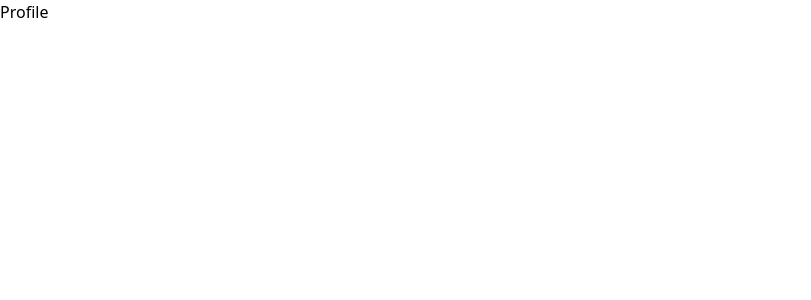
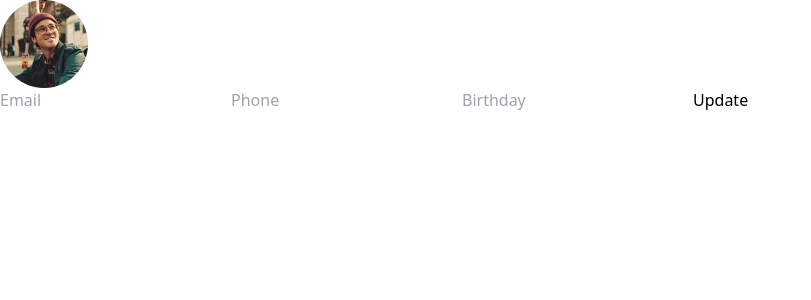
Before and after one commit to dilanEspindola/workshop3, a React (Create React App) app: page /profile in a window 1280 px wide. Shown: the top 300 px of the page, without its empty margins (0-811 px from the left). Built offline with nearby package versions, Linux system fonts and the light colour scheme.

Commit message:
form con formik y yup

```diff
--- a/src/components/Profile/Profile.jsx
+++ b/src/components/Profile/Profile.jsx
@@ -1,9 +1,50 @@
-import React from 'react'
+import React from "react";
+import { Formik, Form, Field, ErrorMessage } from "formik";
+import * as Yup from "yup";
+
+const ProfileSchema = Yup.object().shape({
+  email: Yup.string()
+    .email("Invalid email address")
+    .required("The email is required"),
+  phone: Yup.number()
+    .required("The phone is required")
+    .max(10, "The phone must be 10 digits"),
+  birthday: Yup.date().required("The birthday is required"),
+});
 
 const Profile = () => {
   return (
-    <div>Profile</div>
-  )
-}
+    <Formik
+      initialValues={{
+        email: "",
+        phone: "",
+        birthday: "",
+      }}
+      validationSchema={ProfileSchema}
+      onSubmit={(values, { setSubmitting }) => {
+        console.log(values);
+      }}
+    >
+      {({ isValid }) => (
+        <Form>
+          <img src="./assets/images/profile.png" alt="Profile" />
 
-export default Profile
+          <Field type="email" name="email" placeholder="Email" />
+          <ErrorMessage name="email" component="span" className="error" />
+
+          <Field type="number" name="phone" placeholder="Phone" />
+          <ErrorMessage name="phone" component="span" className="error" />
+
+          <Field type="birthday" name="birthday" placeholder="Birthday" />
+          <ErrorMessage name="birthday" component="span" className="error" />
+
+          <button type="submit" disabled={!isValid}>
+            Update
+          </button>
+        </Form>
+      )}
+    </Formik>
+  );
+};
+
+export default Profile;
--- /dev/null
+++ b/src/hooks/useForm.js
@@ -0,0 +1,18 @@
+import { useState } from "react";
+
+export const useForm = (initialValues = {}) => {
+  const [values, setValues] = useState(initialValues);
+
+  const reset = () => {
+    setValues(initialValues);
+  };
+
+  const handleInputChange = ({ target }) => {
+    setValues({
+      ...values,
+      [target.name]: target.value,
+    });
+  };
+
+  return [values, handleInputChange, reset];
+};
```
Also changed, not shown: public/assets/images/profile.png (added).
